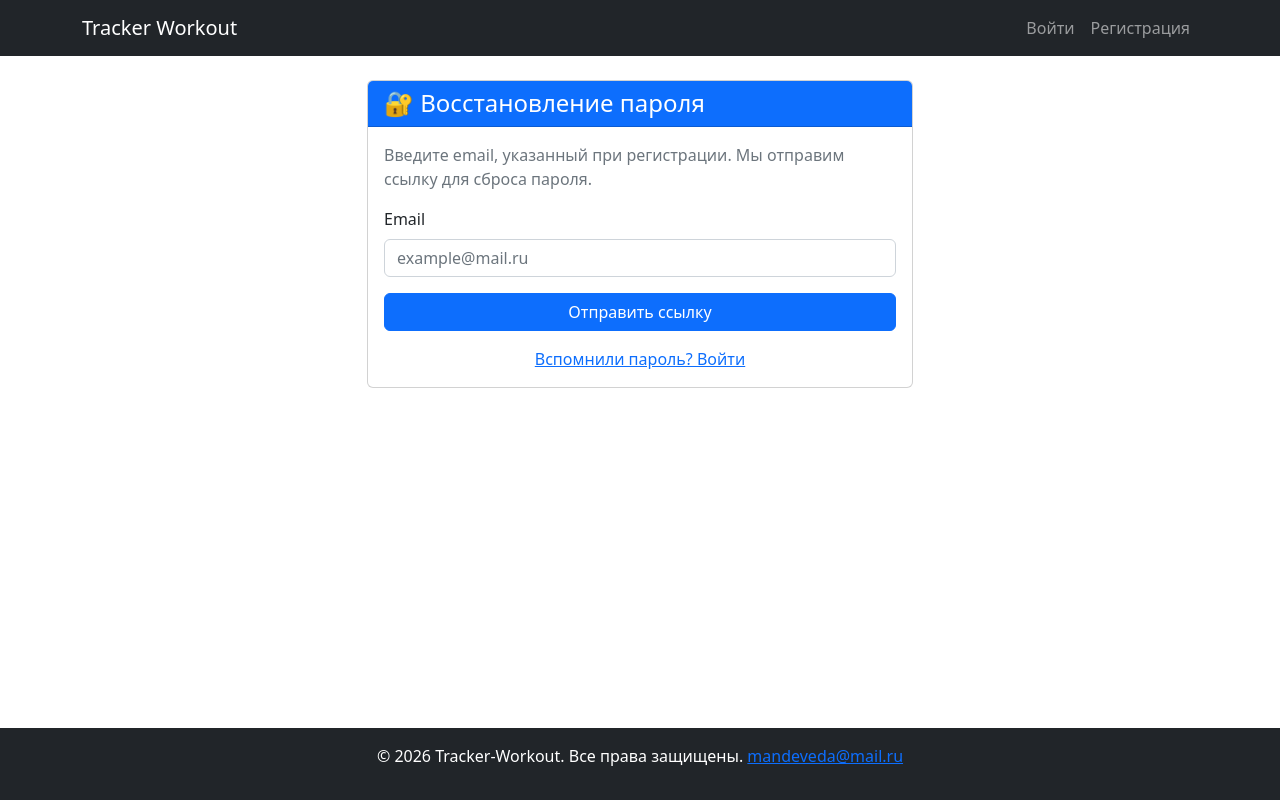
After one commit to Mandeveda/workout_tracker, a Flask app: page /auth/forgot_password in a window 1280 px wide. The commit adds this page. Run offline with Flask 3, Linux system fonts and the light colour scheme; some libraries are stand-ins or nearby versions.

Commit message:
реализовал сброс пароля пользователя по почте

```diff
--- a/app/__init__.py
+++ b/app/__init__.py
@@ -6,6 +6,7 @@ from flask_limiter import Limiter
 from flask_limiter.util import get_remote_address
 from config import get_config, Config
 from flask_wtf.csrf import CSRFProtect
+from flask_mail import Mail
 import os
 
 db = SQLAlchemy()
@@ -16,6 +17,8 @@ login_manager.login_message = 'Пожалуйста, войдите для до
 
 limiter = Limiter(key_func=get_remote_address)
 csrf = CSRFProtect()  # Создаем экземпляр здесь
+
+mail = Mail()
 
 def create_app(config_class=Config):
     if config_class is None:
@@ -34,6 +37,7 @@ def create_app(config_class=Config):
     db.init_app(app)
     migrate.init_app(app, db)
     login_manager.init_app(app)
+    mail.init_app(app)
 
     # Инициализация CSRF - ВАЖНО: используем init_app, а не создаем новый экземпляр
     csrf.init_app(app)
--- a/app/forms.py
+++ b/app/forms.py
@@ -208,3 +208,12 @@ class AddExerciseForm(FlaskForm):
         groups = MuscleGroup.query.order_by('display_name').all()
         self.filter_muscle_group.choices = [(0, 'Все группы')] + [(g.id, g.display_name) for g in groups]
         self.filter_subgroup.choices = [(0, 'Все подгруппы')]
+
+class ForgotPasswordForm(FlaskForm):
+    email = StringField('Email', validators=[DataRequired(), Email()])
+    submit = SubmitField('Отправить ссылку')
+
+class ResetPasswordForm(FlaskForm):
+    password = PasswordField('Новый пароль', validators=[DataRequired(), Length(min=6)])
+    confirm_password = PasswordField('Подтвердите пароль', validators=[DataRequired(), EqualTo('password')])
+    submit = SubmitField('Сменить пароль')
--- a/app/routes/auth.py
+++ b/app/routes/auth.py
@@ -1,12 +1,13 @@
-from flask import render_template, redirect, url_for, flash, request, Blueprint, session
+from flask import render_template, redirect, url_for, flash, request, Blueprint, session, current_app
 from flask_login import login_user, logout_user, current_user, login_required
 from werkzeug.security import generate_password_hash, check_password_hash
 from sqlalchemy import or_
-from datetime import datetime
+from datetime import datetime, timedelta
+from flask_mail import Message
 import secrets
-from app import db, limiter
-from app.models import User, Role
-from app.forms import RegistrationForm, LoginForm
+from app import db, limiter, mail
+from app.models import User, Role, PasswordResetToken
+from app.forms import RegistrationForm, LoginForm, ForgotPasswordForm, ResetPasswordForm
 
 bp = Blueprint('auth', __name__, url_prefix='/auth')
 
@@ -132,43 +133,150 @@ def logout():
     flash(f'Вы вышли из системы, {username}. До новых встреч!', 'info')
     return redirect(url_for('main.index'))
 
-# Дополнительный маршрут для смены пароля (опционально)
-@bp.route('/change-password', methods=['GET', 'POST'])
-@login_required
-def change_password():
-    from app.forms import ChangePasswordForm
+def generate_reset_token(user_id):
+    """Генерация токена для сброса пароля"""
+    token = secrets.token_urlsafe(32)
+    expires_at = datetime.utcnow() + timedelta(hours=24)
 
-    form = ChangePasswordForm()
-    if form.validate_on_submit():
-        # Проверяем старый пароль
-        if check_password_hash(current_user.password_hash, form.old_password.data):
-            # Устанавливаем новый пароль
-            current_user.password_hash = generate_password_hash(form.new_password.data)
-            db.session.commit()
-            flash('Пароль успешно изменён!', 'success')
-            return redirect(url_for('main.dashboard'))
-        else:
-            flash('Неверный текущий пароль', 'danger')
+    reset_token = PasswordResetToken(
+        user_id=user_id,
+        token=token,
+        expires_at=expires_at
+    )
+    db.session.add(reset_token)
+    db.session.commit()
 
-    return render_template('change_password.html', form=form)
+    return token
 
-# Дополнительный маршрут для восстановления пароля (опционально)
-@bp.route('/forgot-password', methods=['GET', 'POST'])
-@limiter.limit("3 per hour")
+def send_reset_email(user, token):
+    """Отправка письма со ссылкой для сброса пароля"""
+    from flask import current_app
+
+    sender = current_app.config.get('MAIL_DEFAULT_SENDER') or current_app.config.get('MAIL_USERNAME')
+
+    if not sender:
+        raise ValueError("MAIL_DEFAULT_SENDER не настроен в конфигурации")
+
+    reset_url = url_for('auth.reset_password', token=token, _external=True)
+
+    html = f'''
+    <!DOCTYPE html>
+    <html>
+    <head>
+        <meta charset="UTF-8">
+        <style>
+            body {{ font-family: Arial, sans-serif; color: #333; }}
+            .container {{ max-width: 600px; margin: 0 auto; padding: 20px; }}
+            .header {{ background-color: #007bff; color: white; padding: 20px; text-align: center; }}
+            .content {{ padding: 20px; background-color: #f8f9fa; }}
+            .button {{ display: inline-block; background-color: #007bff; color: white; padding: 12px 30px; text-decoration: none; border-radius: 5px; }}
+            .footer {{ margin-top: 20px; font-size: 12px; color: #666; text-align: center; }}
+        </style>
+    </head>
+    <body>
+        <div class="container">
+            <div class="header">
+                <h2>🔐 Workout Tracker</h2>
+            </div>
+            <div class="content">
+                <h3>Здравствуйте, {user.username}!</h3>
+                <p>Вы запросили сброс пароля. Нажмите на кнопку ниже, чтобы установить новый пароль:</p>
+                <p style="text-align: center; margin: 30px 0;">
+                    <a href="{reset_url}" class="button">Сбросить пароль</a>
+                </p>
+                <p>Ссылка действительна в течение 24 часов.</p>
+                <p>Если вы не запрашивали сброс пароля, просто проигнорируйте это письмо.</p>
+                <hr>
+                <p style="font-size: 14px; color: #666;">
+                    Или скопируйте ссылку в браузер:<br>
+                    <code style="word-break: break-all;">{reset_url}</code>
+                </p>
+            </div>
+            <div class="footer">
+                <p>© 2026 Workout Tracker. Все права защищены.</p>
+            </div>
+        </div>
+    </body>
+    </html>
+    '''
+
+    msg = Message(
+        subject='Сброс пароля — Workout Tracker',
+        sender=sender,
+        recipients=[user.email],
+        html=html
+    )
+
+    mail.send(msg)
+
+@bp.route('/forgot_password', methods=['GET', 'POST'])
 def forgot_password():
+    """Страница запроса сброса пароля"""
     if current_user.is_authenticated:
         return redirect(url_for('main.dashboard'))
 
-    form = ForgotPasswordForm() if 'ForgotPasswordForm' in dir() else None
+    form = ForgotPasswordForm()
 
-    if form and form.validate_on_submit():
+    if form.validate_on_submit():
         user = User.query.filter_by(email=form.email.data).first()
+
         if user:
-            # Здесь добавить логику отправки email для сброса пароля
-            flash('Инструкции по восстановлению пароля отправлены на ваш email.', 'info')
+            # Удаляем старые неиспользованные токены
+            old_tokens = PasswordResetToken.query.filter_by(user_id=user.id, used=False).all()
+            for token in old_tokens:
+                if token.is_expired():
+                    db.session.delete(token)
+            db.session.commit()
+
+            # Создаём новый токен
+            token = generate_reset_token(user.id)
+
+            # Отправляем письмо
+            #try:
+            #    send_reset_email(user, token)
+            #    flash('Письмо со ссылкой для сброса пароля отправлено на ваш email', 'success')
+            #except Exception as e:
+            #    # В продакшене нужно логировать ошибку
+            #    flash('Ошибка при отправке письма. Попробуйте позже.', 'danger')
+            #    return render_template('auth/forgot_password.html', form=form)
+            try:
+                send_reset_email(user, token)
+                flash('Письмо со ссылкой для сброса пароля отправлено на ваш email', 'success')
+            except Exception as e:
+                # Детальное логирование ошибки
+                print(f"❌ Ошибка отправки письма: {e}")
+                flash(f'Ошибка при отправке письма: {str(e)}', 'danger')
+                return render_template('auth/forgot_password.html', form=form)
         else:
-            # Не показываем, существует ли email в системе
-            flash('Если аккаунт с таким email существует, инструкции будут отправлены.', 'info')
+            flash('Пользователь с таким email не найден', 'warning')
+
         return redirect(url_for('auth.login'))
 
-    return render_template('forgot_password.html', form=form)
+    return render_template('auth/forgot_password.html', form=form)
+
+@bp.route('/reset_password/<token>', methods=['GET', 'POST'])
+def reset_password(token):
+    """Страница установки нового пароля по токену"""
+    if current_user.is_authenticated:
+        return redirect(url_for('main.dashboard'))
+
+    reset_token = PasswordResetToken.query.filter_by(token=token, used=False).first()
+
+    if not reset_token or reset_token.is_expired():
+        flash('Ссылка для сброса пароля недействительна или истекла', 'danger')
+        return redirect(url_for('auth.forgot_password'))
+
+    form = ResetPasswordForm()
+
+    if form.validate_on_submit():
+        user = User.query.get(reset_token.user_id)
+        user.password_hash = generate_password_hash(form.password.data)
+
+        # Помечаем токен как использованный
+        reset_token.used = True
+        db.session.commit()
+
+        flash('Пароль успешно изменён! Теперь вы можете войти с новым паролем.', 'success')
+        return redirect(url_for('auth.login'))
+
+    return render_template('auth/reset_password.html', form=form, token=token)
--- /dev/null
+++ b/app/templates/auth/forgot_password.html
@@ -0,0 +1,34 @@
+{% extends "base.html" %}
+{% block title %}Восстановление пароля{% endblock %}
+{% block content %}
+<div class="row justify-content-center">
+    <div class="col-md-6">
+        <div class="card">
+            <div class="card-header bg-primary text-white">
+                <h4 class="mb-0">🔐 Восстановление пароля</h4>
+            </div>
+            <div class="card-body">
+                <p class="text-muted">Введите email, указанный при регистрации. Мы отправим ссылку для сброса пароля.</p>
+
+                <form method="POST">
+                    {{ form.hidden_tag() }}
+
+                    <div class="mb-3">
+                        {{ form.email.label(class="form-label") }}
+                        {{ form.email(class="form-control", placeholder="example@mail.ru") }}
+                        {% for error in form.email.errors %}
+                            <div class="text-danger">{{ error }}</div>
+                        {% endfor %}
+                    </div>
+
+                    {{ form.submit(class="btn btn-primary w-100") }}
+                </form>
+
+                <div class="mt-3 text-center">
+                    <a href="{{ url_for('auth.login') }}">Вспомнили пароль? Войти</a>
+                </div>
+            </div>
+        </div>
+    </div>
+</div>
+{% endblock %}
--- a/app/templates/login.html
+++ b/app/templates/login.html
@@ -21,6 +21,9 @@
                 {% endfor %}
             </div>
             {{ form.submit(class="btn btn-primary") }}
+            <div class="mt-3 text-center">
+                <a href="{{ url_for('auth.forgot_password') }}">Забыли пароль?</a>
+            </div>
         </form>
     </div>
 </div>
--- a/requirements.txt
+++ b/requirements.txt
@@ -28,3 +28,4 @@ typing_extensions==4.15.0
 Werkzeug==3.1.8
 wrapt==2.2.0
 WTForms==3.2.1
+flask-mail==0.10.0
```
Also changed, not shown: app/models.py (+23 -0 lines), app/templates/auth/reset_password.html (added, +38 -0 lines), config.py (+13 -0 lines).
